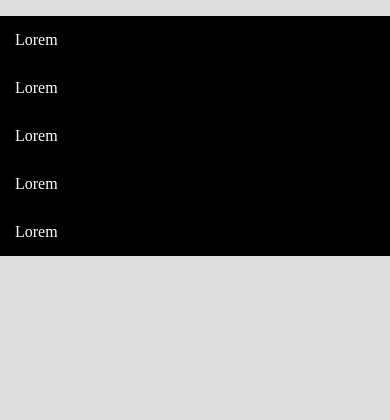
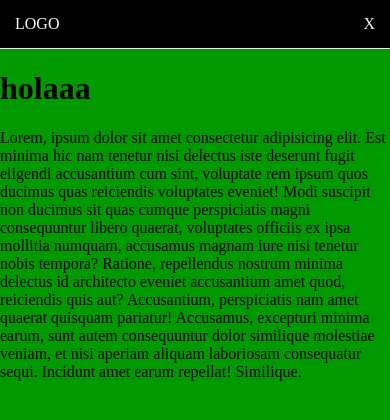
Before and after one commit to RWolf29/nav-responsive-onlyCSS, a plain HTML site: page index.html in a window 390 px wide. Drawn offline with Linux system fonts and the light colour scheme.

Commit message:
nav-responsive with styles for mobile

```diff
--- a/index.html
+++ b/index.html
@@ -10,21 +10,20 @@
 <body>
     <header>
         <nav>
-            <ul>
+            <a href="#" class="logo">LOGO</a>
+            <label for="responsive" style="color:aliceblue">X</label>
+            <input type="checkbox" id="responsive">
+            <ul class="nav-menu">
                 <li><a href="#">Lorem</a></li>
                 <li><a href="#">Lorem</a></li>
                 <li><a href="#">Lorem</a></li>
-                <li><a href="#">Lorem</a>
-                    <ul>
-                        <li><a href="#">Lorem</a></li>
-                        <li><a href="#">Lorem</a></li>
-                        <li><a href="#">Lorem</a></li>
-                        <li><a href="#">Lorem</a></li>
-                    </ul>
-                </li>
                 <li><a href="#">Lorem</a></li>
             </ul>
         </nav>
     </header>
+    <main>
+        <h1>holaaa</h1>
+        <p>Lorem, ipsum dolor sit amet consectetur adipisicing elit. Est minima hic nam tenetur nisi delectus iste deserunt fugit eligendi accusantium cum sint, voluptate rem ipsum quos ducimus quas reiciendis voluptates eveniet! Modi suscipit non ducimus sit quas cumque perspiciatis magni consequuntur libero quaerat, voluptates officiis ex ipsa mollitia numquam, accusamus magnam iure nisi tenetur nobis tempora? Ratione, repellendus nostrum minima delectus id architecto eveniet accusantium amet quod, reiciendis quis aut? Accusantium, perspiciatis nam amet quaerat quisquam pariatur! Accusamus, excepturi minima earum, sunt autem consequuntur dolor similique molestiae veniam, et nisi aperiam aliquam laboriosam consequatur sequi. Incidunt amet earum repellat! Similique.</p>
+    </main>
 </body>
 </html>
--- a/style.css
+++ b/style.css
@@ -1,40 +1,56 @@
+:root{
+    --color-black: #000;
+    --color-white: #FFF;
+    --color-green: #090;
+}
+*{
+    box-sizing: border-box;
+}
 body{
-    background-color: #DDD;
+    background-color: var(--color-green);
     margin: 0;
 }
 nav{
     width: 100vw;
-    background-color: #000;
+    background-color: var(--color-black);
+    display: flex;
+    flex-wrap: wrap;
+    justify-content: space-between;
+    align-items: center;
+    border-bottom: 1px solid var(--color-white);
 }
+nav label, nav input{ display: none;}
+nav .logo,nav label{ padding: 15px; }
 nav ul{
     list-style: none;
     padding: 0;
     display: flex;
-    flex: auto;
+    /* flex: auto; */
     flex-direction: row;
     justify-content: center;
     position: relative;
+    margin: 0;
 }
 nav a{
-    color: #FFF;
+    color: var(--color-white);
     text-decoration: none;
 }
 ul li{
-    color: #FFF;
+    color: var(--color-white);
     padding: 15px;
 }
 ul li:hover{
-    background-color: #090;
+    background-color: var(--color-green);
 }
 nav li ul{
     position: absolute;
     display: block;
-    background-color: #000;
+    background-color: var(--color-black);
     margin-top: 15px;
     margin-left: -15px;
 }
 nav ul li ul li{
-    border-bottom: 1px solid #FFF;
+    border-bottom: 1px solid var(--color-white);
 }
 nav li>ul{
     display: none;
@@ -46,16 +62,40 @@ nav li:hover>ul {
     display: block;
 }
 
-@media (max-width: 400px ){
+@media (max-width: 600px ){
+    nav{
+        display: block;
+    }
+    nav .logo{ display: inline-block }
+    nav label{
+        display: inline-block;
+        float: right;
+    }
+    nav input:checked ~ .nav-menu{
+        /* margin: 0%; */
+        width: 100%;
+        margin: 0px;
+        border-top: 1px solid var(--color-white);
+    }
     nav a{
         padding-left: 15px;
     }
-    nav ul{
+    nav .nav-menu{
+        position: absolute;
         flex-direction: column;
+        transition: all .5s;
+
+        margin-left: -100%;
+        width: 0;
+        background-color: var(--color-black);
     }
     nav ul li{
         padding: 15px 0;
+        border-bottom: 1px solid var(--color-white);
     }
+    /* nav ul li:last-child{
+        border: none;
+    } */
     nav li ul{
         position: relative;
         margin-left: 0;
```
